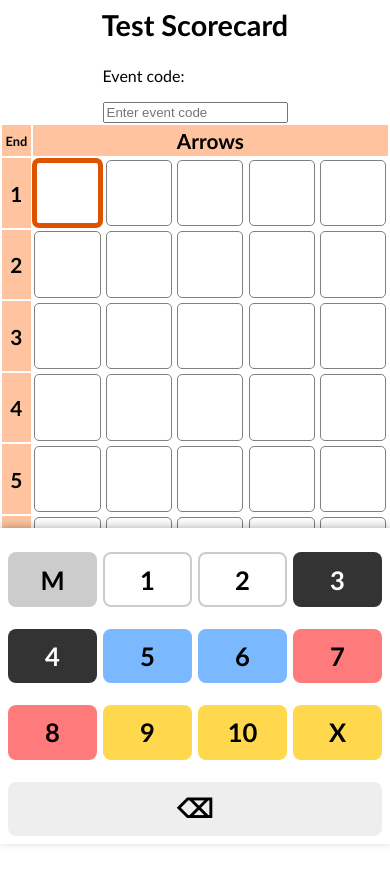
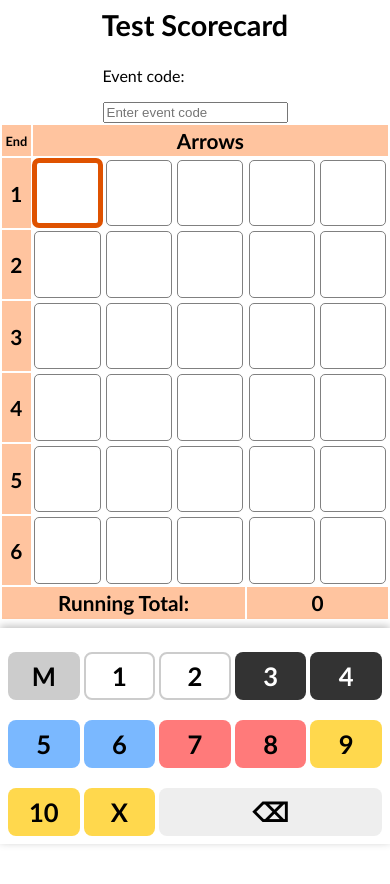
Before and after one commit to 3mda5h/Archery-Club-Capstone, a plain HTML site: page public/index.html in a window 390 px wide. Drawn offline with Linux system fonts and the light colour scheme.

Commit message:
fix: make keypad shorter for small phones

```diff
--- a/public/assets/css/scorecard.css
+++ b/public/assets/css/scorecard.css
@@ -97,8 +97,8 @@ td {
     max-width: 700px;
     margin: 0 auto;
     display: grid;
-    grid-template-columns: repeat(4, 1fr);
-    gap: 6px;
+    grid-template-columns: repeat(5, 1fr);
+    gap: 4px;
     padding: 8px 8px calc(8px + env(safe-area-inset-bottom));
     background: #fff;
     box-shadow: 0 -2px 8px rgba(0, 0, 0, 0.25);
@@ -106,7 +106,7 @@ td {
 #keypad[hidden] { display: none; }   /* needed: display:grid above would otherwise override [hidden] */
 
 .key {
-    height: 3.4rem;
+    height: 3rem;
     border: none;
     border-radius: 8px;
     background: #eee;
@@ -118,7 +118,7 @@ td {
     user-select: none;
 }
 .key:active { filter: brightness(0.85); }
-.key.wide { grid-column: 1 / -1; }
+.key.wide { grid-column: span 3; }
 
 /* leave room so the keypad never covers the submit button */
 main { padding-bottom: 17rem; }   /* tune to the real keypad height */
```
